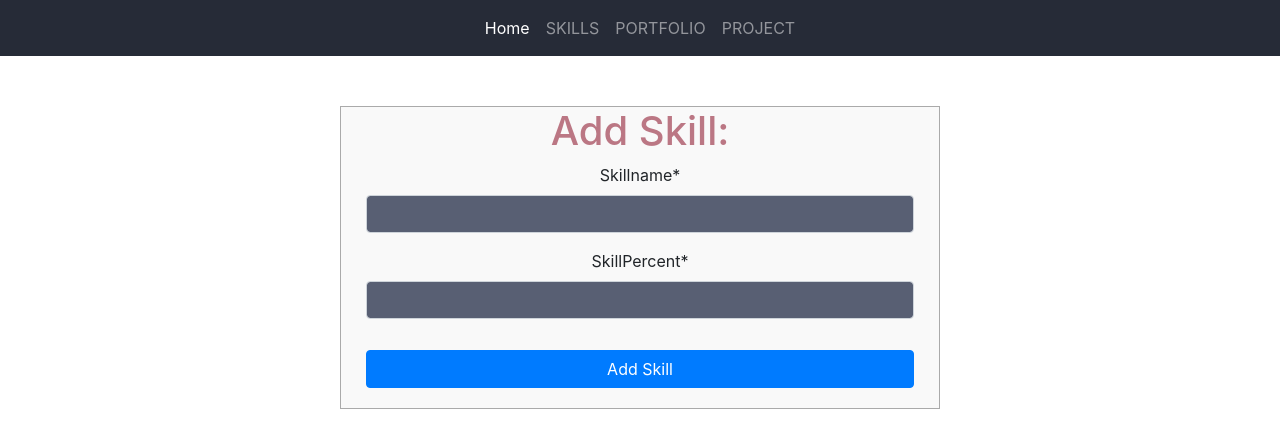
After one commit to Nahid2194/Portfolio_Django, a Django app: page /add-skills/ in a window 1280 px wide. The commit adds this page. Shown: the top 448 px of the page. Run offline with Django 3.2, Linux system fonts and the light colour scheme; a user stored in the database is signed in; some libraries are stand-ins or nearby versions.

Commit message:
authenticated and form adding

```diff
--- a/My_Portfolio/settings.py
+++ b/My_Portfolio/settings.py
@@ -121,3 +121,5 @@ STATICFILES_DIRS = [
 
 MEDIA_ROOT = os.path.join(BASE_DIR, 'static/images')
 STATIC_ROOT = os.path.join(BASE_DIR, 'staticfiles')
+
+LOGIN_URL = '/admin-login'
--- a/Portfolio_App/forms.py
+++ b/Portfolio_App/forms.py
@@ -2,6 +2,7 @@ from django import forms
 from django.contrib.auth.models import User
 from django.contrib.auth.forms import AuthenticationForm
 from django.db import models
+from .models import Skill, Project, Portfolio
 
 
 class LoginForm(AuthenticationForm):
@@ -13,3 +14,9 @@ class LoginForm(AuthenticationForm):
     class Meta:
         model = User
         fields = ['username', 'password']
+
+
+class SkillForm(forms.ModelForm):
+    class Meta:
+        model = Skill
+        fields = '__all__'
--- /dev/null
+++ b/Portfolio_App/templates/adminLogin/nav_form.html
@@ -0,0 +1,49 @@
+{% load static %}
+<!DOCTYPE html>
+<html lang="en">
+
+<head>
+    <meta charset="UTF-8">
+    <meta name="viewport" content="width=device-width, initial-scale=1.0">
+    <link rel="stylesheet" href="https://cdnjs.cloudflare.com/ajax/libs/animate.css/4.0.0/animate.min.css">
+
+    <!-- Bootstrap CSS -->
+    <link rel="stylesheet" href="https://stackpath.bootstrapcdn.com/bootstrap/4.5.0/css/bootstrap.min.css"
+        integrity="sha384-9aIt2nRpC12Uk9gS9baDl411NQApFmC26EwAOH8WgZl5MYYxFfc+NcPb1dKGj7Sk" crossorigin="anonymous">
+    <link href="https://fonts.googleapis.com/css2?family=Open+Sans:wght@300&display=swap" rel="stylesheet">
+    <link rel="stylesheet" type="text/css" href="{% static 'style.css' %}" />
+    <title>Admin Panel</title>
+    <script src="https://kit.fontawesome.com/a076d05399.js"></script>
+</head>
+
+<body>
+    <nav class="navbar navbar-expand-lg navbar-dark navbar-container sticky-top">
+        <button class="navbar-toggler" type="button" data-toggle="collapse" data-target="#navbarSupportedContent"
+            aria-controls="navbarSupportedContent" aria-expanded="false" aria-label="Toggle navigation">
+            <span class="navbar-toggler-icon"></span>
+        </button>
+
+        <div class="collapse navbar-collapse" id="navbarSupportedContent">
+            <ul class="navbar-nav m-auto">
+                <li class="nav-item active">
+                    <a class="nav-link" href="{% url 'index' %}">Home <span class="sr-only">(current)</span></a>
+                </li>
+                <li class="nav-item">
+                    <a class="nav-link" href="{% url 'add_skills' %}">SKILLS</a>
+                </li>
+
+                <li class="nav-item">
+                    <a class="nav-link" href="{% url 'add_portfolio' %}">PORTFOLIO</a>
+                </li>
+                <li class="nav-item">
+                    <a class="nav-link" href="{% url 'add_project' %}">PROJECT</a>
+                </li>
+
+
+            </ul>
+
+        </div>
+    </nav>
+</body>
+
+</html>
--- /dev/null
+++ b/Portfolio_App/templates/adminLogin/submit_form.html
@@ -0,0 +1,82 @@
+<!DOCTYPE html>
+{% load static %}
+{% load crispy_forms_tags %}
+<html lang="en">
+
+<head>
+    <meta charset="UTF-8">
+    <meta http-equiv="X-UA-Compatible" content="IE=edge">
+    <meta name="viewport" content="width=device-width, initial-scale=1.0">
+    <link rel="shortcut icon" type="image/png" href="{% static 'images/nahid.png' %}" />
+    <link rel="stylesheet" href="https://cdnjs.cloudflare.com/ajax/libs/animate.css/4.0.0/animate.min.css">
+
+    <!-- Bootstrap CSS -->
+    <link rel="stylesheet" href="https://stackpath.bootstrapcdn.com/bootstrap/4.5.0/css/bootstrap.min.css"
+        integrity="sha384-9aIt2nRpC12Uk9gS9baDl411NQApFmC26EwAOH8WgZl5MYYxFfc+NcPb1dKGj7Sk" crossorigin="anonymous">
+    <script src="https://kit.fontawesome.com/a076d05399.js"></script>
+    <title>Admin {{name}}</title>
+
+    <style>
+        .login {
+            background-color: #f9f9f9;
+            border: 1px solid #aaa;
+            width: 600px;
+            height: auto;
+            text-align: center;
+            margin-top: 50px;
+            margin-bottom: 50px;
+            padding-bottom: 20px;
+        }
+
+        .text {
+            margin-top: 15px;
+            margin-bottom: 15px;
+        }
+
+        .form {
+            margin-left: 25px;
+            margin-right: 25px;
+        }
+
+        .button {
+            width: 100%;
+            margin-top: 15px;
+        }
+
+        .signup {
+            margin-left: 25px;
+            margin-right: 25px;
+            height: 50px;
+            margin-top: 20px;
+            text-align: center;
+            font-size: 20px;
+        }
+
+        .signup a {
+            color: red;
+        }
+
+        .text1 {
+            color: #bb7784 !important;
+        }
+    </style>
+</head>
+
+<body>
+    {% include 'adminLogin/nav_form.html' %}
+    <center>
+        <div class="login">
+            <h1 class="text1"> {{name}}:</h1>
+
+            <form action="" method="POST" class="form">
+                {{ form | crispy }}
+                {% csrf_token %}
+                <button type="submit" class="btn btn-primary button">{{name}}</button>
+            </form>
+
+
+        </div>
+    </center>
+</body>
+
+</html>
--- a/Portfolio_App/urls.py
+++ b/Portfolio_App/urls.py
@@ -3,5 +3,9 @@ from Portfolio_App import views
 
 urlpatterns = [
     path('', views.index, name='index'),
+    path('admin-form/', views.admin_form, name='admin_form'),
     path('admin-login/', views.admin_login, name='admin_login'),
+    path('add-skills/', views.add_skills, name='add_skills'),
+    path('add-project/', views.add_project, name='add_project'),
+    path('add-portfolio/', views.add_portfolio, name='add_portfolio'),
 ]
--- a/Portfolio_App/views.py
+++ b/Portfolio_App/views.py
@@ -3,7 +3,7 @@ from django.contrib.auth.decorators import login_required
 from django.contrib.auth import authenticate, login, logout
 from django.contrib.auth.models import User
 from Portfolio_App.models import Skill, Project, Portfolio
-from Portfolio_App.forms import LoginForm
+from Portfolio_App.forms import LoginForm, SkillForm
 from django.urls import reverse
 # Create your views here.
 
@@ -25,10 +25,30 @@ def admin_login(request):
             user = authenticate(username=username, password=password)
             if user is not None:
                 login(request, user)
-                return HttpResponseRedirect(reverse('index'))
+                return HttpResponseRedirect(reverse('admin_form'))
 
-    return render(request, 'Portfolio_App/login.html', context={'form': form})
+    return render(request, 'adminLogin/login.html', context={'form': form, 'name': 'Login'})
 
 
+@login_required
 def admin_form(request):
-    return render(request, 'Portfolio_App/login.html',)
+    return render(request, 'adminLogin/nav_form.html',)
+
+
+@login_required
+def add_skills(request):
+    form = SkillForm()
+
+    return render(request, 'adminLogin/submit_form.html', context={'form': form, 'name': 'Add Skill'})
+
+
+@login_required
+def add_portfolio(request):
+
+    return render(request, 'adminLogin/submit_form.html',)
+
+
+@login_required
+def add_project(request):
+
+    return render(request, 'adminLogin/submit_form.html',)
```
Also changed, not shown: Portfolio_App/templates/adminLogin/login.html (renamed from Portfolio_App/templates/Portfolio_App/login.html, +12 -3 lines), db.sqlite3.
